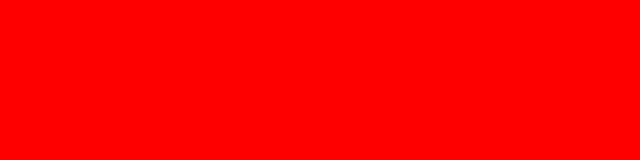
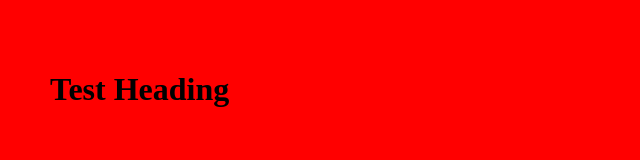
Before and after one commit to parag60288/git-one, a plain HTML site: page index.html in a window 1280 px wide. Shown: the whole page, without its empty margins (0-640 px from the left). Drawn offline with Linux system fonts and the light colour scheme.

Commit message:
added h1 in index file

```diff
--- a/index.html
+++ b/index.html
@@ -8,6 +8,6 @@
     <link rel="stylesheet" href="styles.css">
 </head>
 <body>
-
+    <h1>Test Heading</h1>
 </body>
 </html>
```
